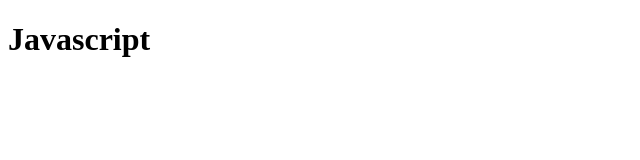
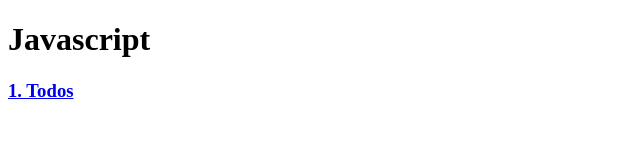
Before and after one commit to Alok-Singh-ops/javaScriptProjects, a plain HTML site: page index.html in a window 1280 px wide. Shown: the full height of the page, 0-640 px from the left. Drawn offline with Linux system fonts and the light colour scheme.

Commit message:
bug fix index.html

```diff
--- a/index.html
+++ b/index.html
@@ -8,6 +8,6 @@
 </head>
 <body>
   <h1>Javascript</h1>
-  <a href="./1.todos/1.html"></a>
+  <h3><a href="./1.todos/1.html">1. Todos</a></h3>
 </body>
 </html>
```
